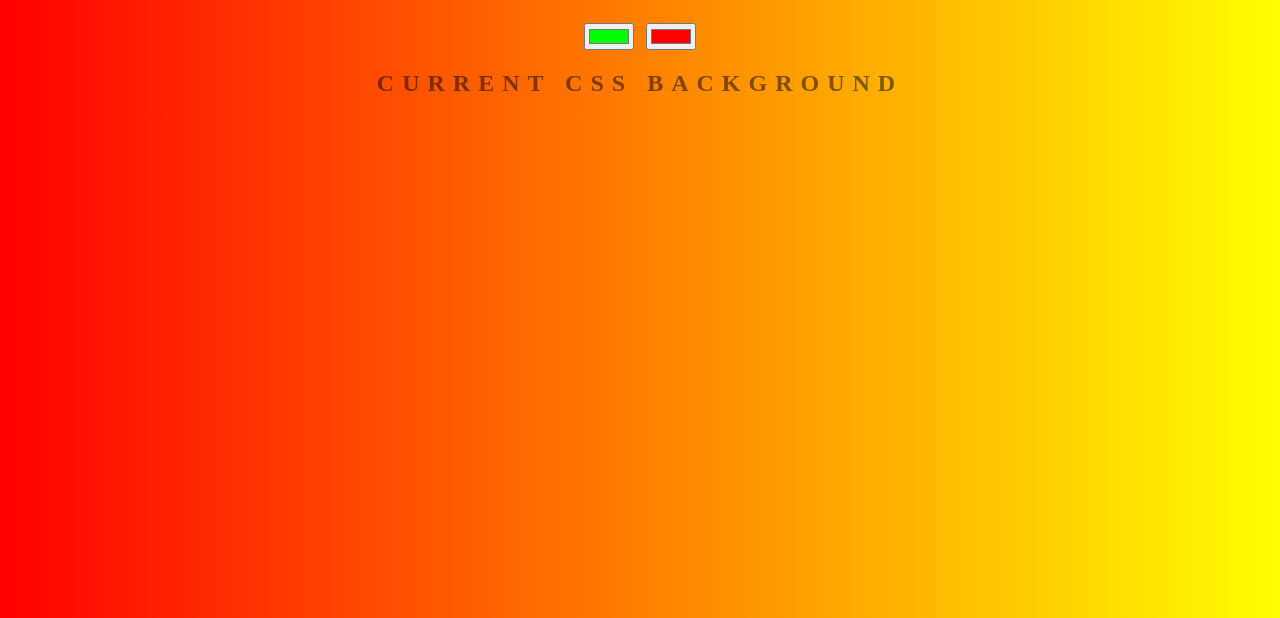
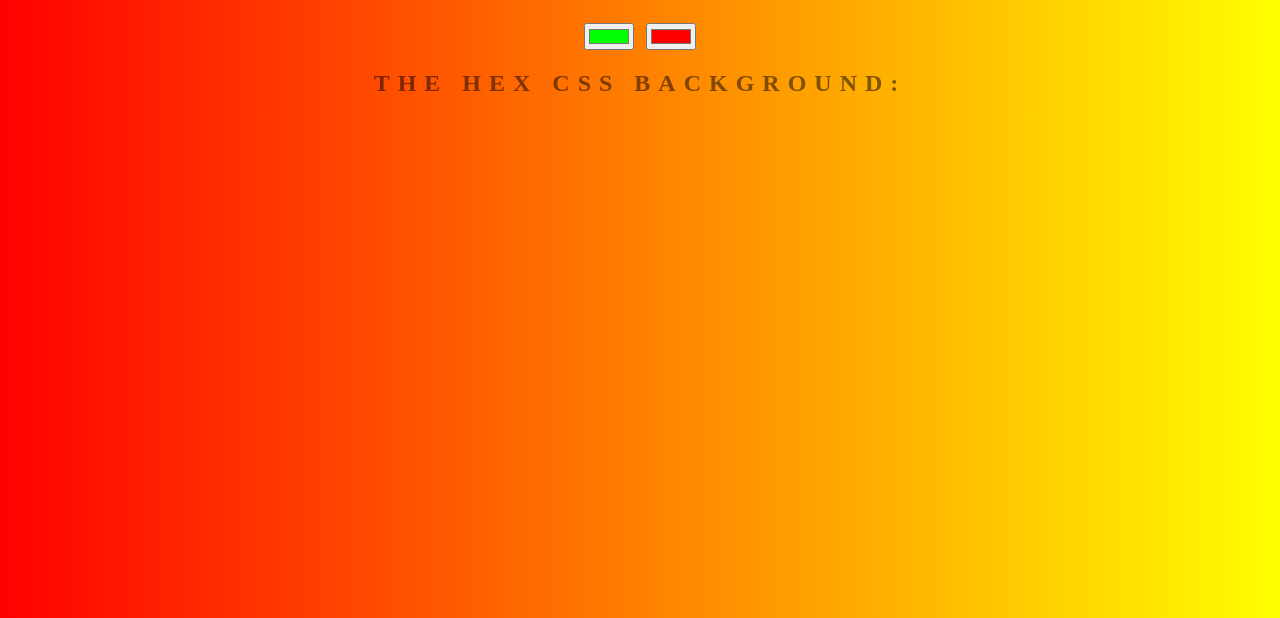
Before and after one commit to Makkiah/Background-Generator, a plain HTML site: page index.html in a window 1280 px wide. Shown: the part 182-800 px from the top of the page. Drawn offline with Linux system fonts and the light colour scheme.

Commit message:
Changed H2

```diff
--- a/index.html
+++ b/index.html
@@ -8,7 +8,7 @@
 	<h1>Cool Background Generator</h1>
 	<input class="color1" type="color" name="color1" value="#00ff00">
 	<input class="color2" type="color" name="color2" value="#ff0000">
-	<h2>Current CSS Background</h2>
+	<h2>The HEX CSS Background:</h2>
 	<h3></h3>
 	<script type="text/javascript" src="script.js"></script>
 </body>
```
